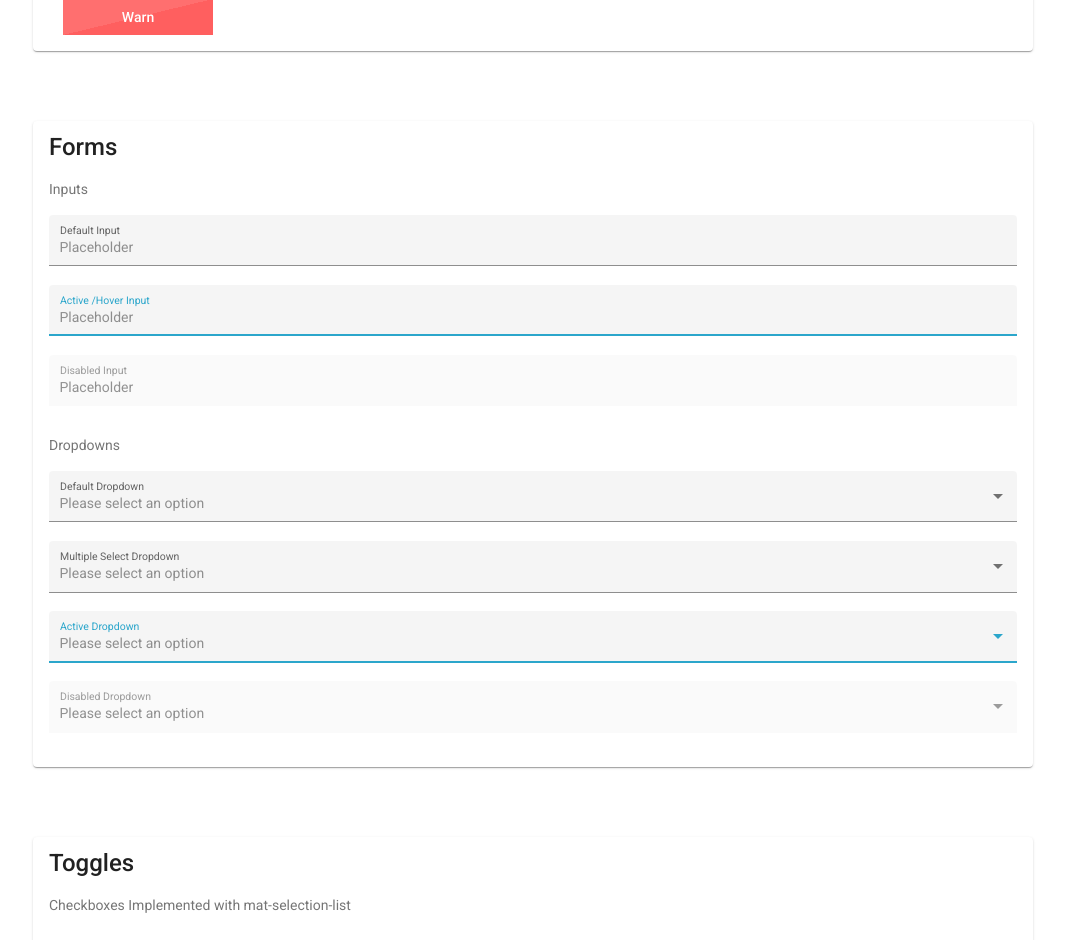
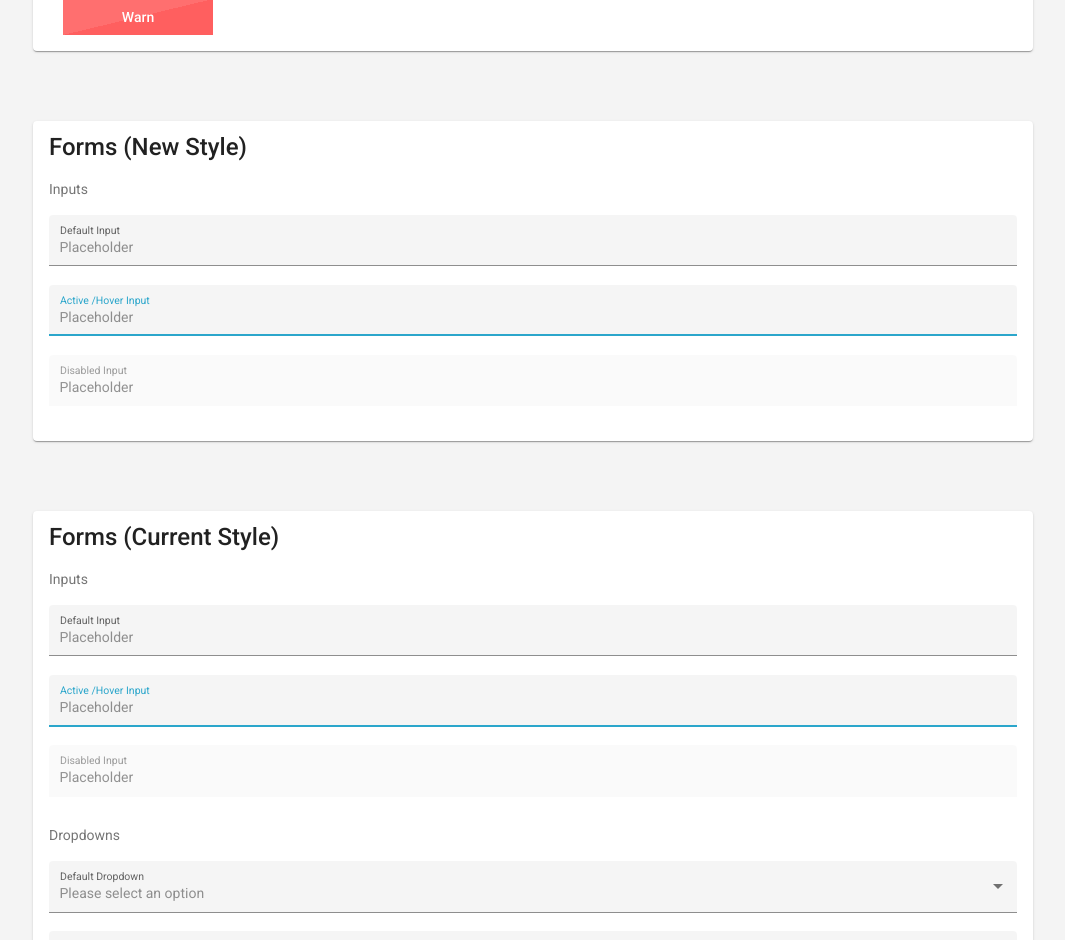
Before and after one commit to sharonchang1/rev-angular-material-theming, an Angular app: page / in a window 1280 px wide. Shown: the part 199-1139 px from the top of the page, without its empty margins (107-1172 px from the left). Built offline with nearby package versions, Linux system fonts and the light colour scheme; a web font is replaced by a local one.

Commit message:
added new section in the HTML for new styles and added a background color

```diff
--- a/src/app/app.component.html
+++ b/src/app/app.component.html
@@ -13,7 +13,29 @@
   </mat-card>
 
   <mat-card>
-    <mat-card-title>Forms</mat-card-title>
+    <mat-card-title>Forms (New Style)</mat-card-title>
+    <mat-card-content>
+
+      <!-- Inputs -->
+      <mat-card-subtitle>Inputs</mat-card-subtitle>
+
+      <mat-form-field appearance="fill" floatLabel="always">
+        <mat-label>Default Input</mat-label>
+        <input matInput value="" placeholder="Placeholder">
+      </mat-form-field>
+      <mat-form-field appearance="fill" floatLabel="always" class="mat-focused">
+        <mat-label>Active /Hover Input</mat-label>
+        <input matInput value="" placeholder="Placeholder">
+      </mat-form-field>
+      <mat-form-field appearance="fill" floatLabel="always">
+        <mat-label>Disabled Input</mat-label>
+        <input matInput disabled value="" placeholder="Placeholder">
+      </mat-form-field>
+    </mat-card-content>
+  </mat-card>
+
+  <mat-card>
+    <mat-card-title>Forms (Current Style)</mat-card-title>
     <mat-card-content>
 
       <!-- Inputs -->
--- a/src/styles.sass
+++ b/src/styles.sass
@@ -8,7 +8,8 @@
 
 // The following are just hacky styles to make it easier to style. When creating an actual living styleguide, these are going to have to be cleaned up.
 
-
+html
+  background-color: #f4f4f4
 
 mat-card
   margin-bottom: 5em
```
